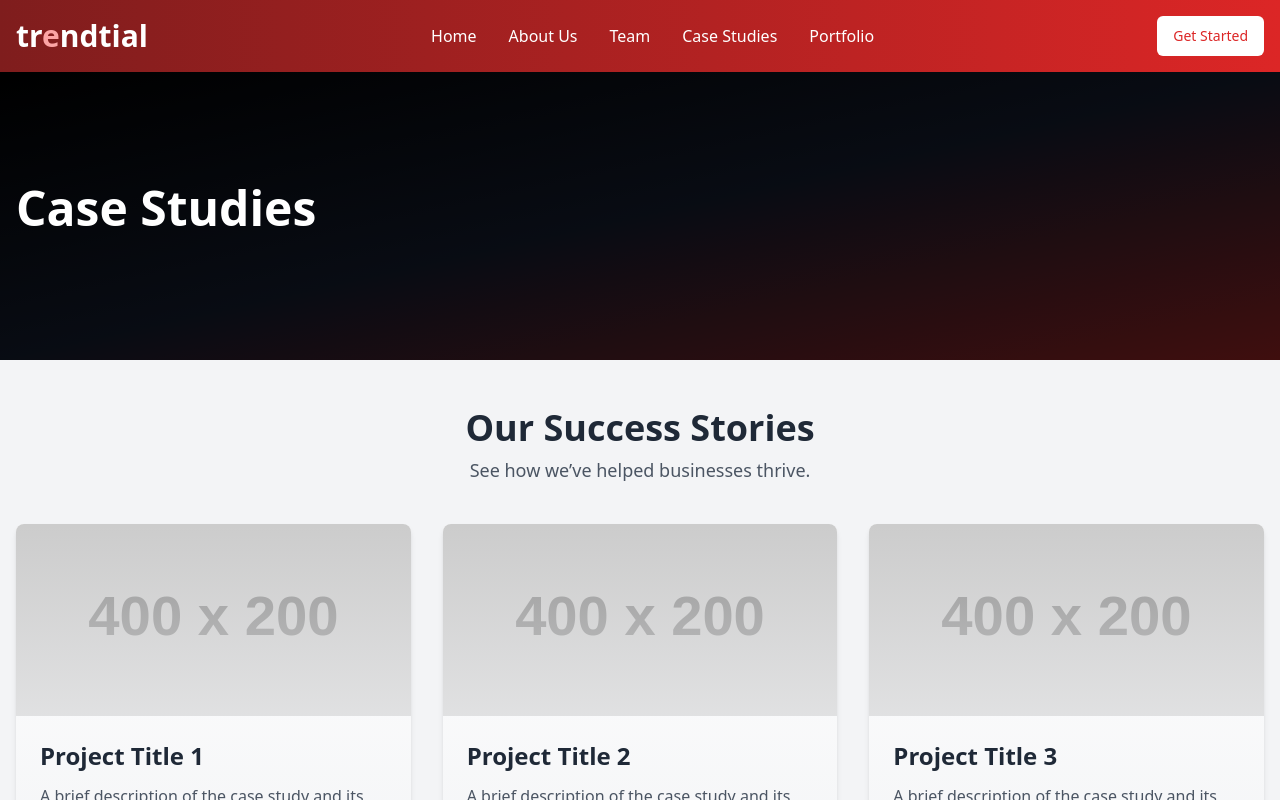
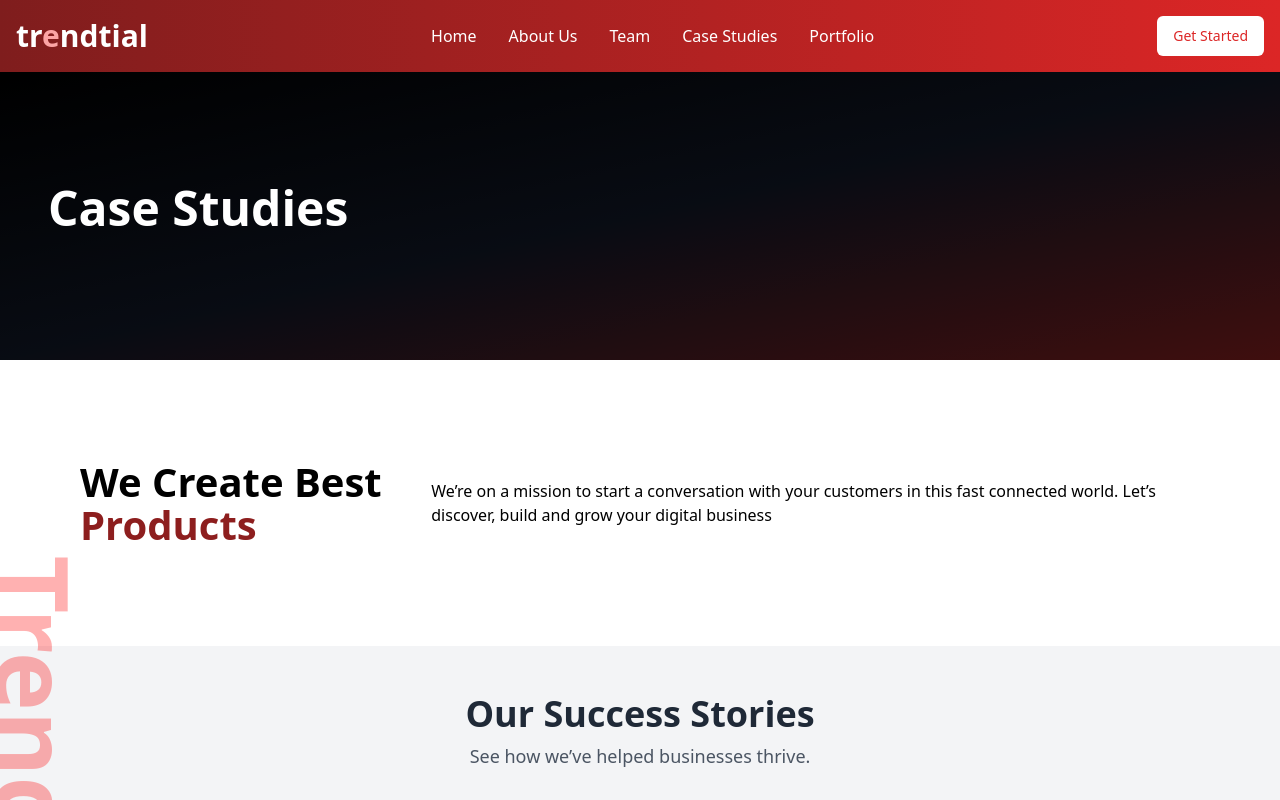
Before and after one commit to HassanRashid15/TredentialMarketing, a React (Vite) app: page /casestudies in a window 1280 px wide. Shown: the top 800 px of the page. Built offline with nearby package versions, Linux system fonts and the light colour scheme.

Commit message:
New Changes Added

```diff
--- a/src/Styling/casestudie.css
+++ b/src/Styling/casestudie.css
@@ -1,3 +1,55 @@
 .main-content-area-custom{
     min-height: calc(100vh - 195px - 72px);
 }
+
+
+.user-case-studies-custom{
+    width: 100%;
+    max-width: 95%;
+    margin: auto;
+}
+
+.services-content-custom {
+    width: 100%;
+    max-width: 90%;
+    margin: 100px auto;
+}
+
+.services-content-custom h2 {
+z-index: 2 !important;
+    fill: red;
+    -webkit-text-fill-color: red;
+    -webkit-background-clip: text;
+    background-color: initial;
+    color: #f0f1f2;
+    font-size: 100px;
+    font-weight: 700;
+    left: -52.5%;
+    line-height: 1;
+    opacity: 30%;
+    transform: rotate(90deg);
+    min-width: 100%;
+    position: absolute;
+    text-align: center;
+    top: 270px;
+}
+.services-content-custom span{
+    color:#8d1e1e ;
+}
+.services-content-custom h1{
+    font-size: 40px;
+    line-height: 43px;
+}
+.services-content-custom p{
+        font-weight: 400;
+    font-size: 16px;
+    color: black;
+    margin: 0;
+}
+
+
+.services-success-story{
+        width: 100%;
+    margin: auto;
+    max-width: 89.5%;
+}
--- a/src/components/CaseStudiesLayout.tsx
+++ b/src/components/CaseStudiesLayout.tsx
@@ -23,7 +23,7 @@ const caseStudiesData = [
 
 function CaseStudiesLayout() {
   return (
-    <div className="max-w-6xl mx-auto p-6">
+    <div className="max-w-6xl mx-auto p-9 px-0">
       <h2 className="text-3xl font-bold text-center mb-8">Our Project</h2>
       <div className="grid md:grid-cols-3 gap-8">
         {caseStudiesData.map((caseStudy) => (
--- a/src/components/SuccessStories.tsx
+++ b/src/components/SuccessStories.tsx
@@ -18,15 +18,25 @@ function SuccessStories() {
 
   return (
     <div className="bg-gray-100 py-12">
-      <div className="container mx-auto px-4">
+      <div className="services-success-story">
+        <div className="container px-4">
           <div className="text-center mb-10">
-          <h2 className="text-4xl font-bold text-gray-800">Our Success Stories</h2>
-          <p className="text-lg text-gray-600 mt-2">See how we’ve helped businesses thrive.</p>
+            <h2 className="text-4xl font-bold text-gray-800">
+              Our Success Stories
+            </h2>
+            <p className="text-lg text-gray-600 mt-2">
+              See how we’ve helped businesses thrive.
+            </p>
           </div>
 
           <div className="grid grid-cols-1 sm:grid-cols-2 lg:grid-cols-3 gap-8">
-          {successStories.slice(0, showAll ? successStories.length : 3).map((story, index) => (
-            <div key={index} className="bg-white rounded-lg shadow-md overflow-hidden hover:shadow-lg transition duration-300 relative">
+            {successStories
+              .slice(0, showAll ? successStories.length : 3)
+              .map((story, index) => (
+                <div
+                  key={index}
+                  className="bg-white rounded-lg shadow-md overflow-hidden hover:shadow-lg transition duration-300 relative"
+                >
                   <img
                     src="https://via.placeholder.com/400x200"
                     alt="Case Study Thumbnail"
@@ -34,12 +44,17 @@ function SuccessStories() {
                   />
                   <div
                     className="absolute inset-0 bg-gradient-to-t from-gray-100 to-transparent"
-                style={{ bottom: '0' }}
+                    style={{ bottom: "0" }}
                   />
                   <div className="p-6 relative">
-                <h3 className="text-2xl font-semibold text-gray-800 mb-3">{story.title}</h3>
+                    <h3 className="text-2xl font-semibold text-gray-800 mb-3">
+                      {story.title}
+                    </h3>
                     <p className="text-gray-600 mb-4">{story.description}</p>
-                <a href="#" className="text-red-600 font-medium hover:underline">
+                    <a
+                      href="#"
+                      className="text-red-600 font-medium hover:underline"
+                    >
                       View More &rarr;
                     </a>
                   </div>
@@ -52,8 +67,9 @@ function SuccessStories() {
               onClick={handleToggle}
               className="bg-red-600 text-white px-6 py-3 rounded-full text-lg font-medium hover:bg-red-800 transition duration-300"
             >
-            {showAll ? 'Show Less' : 'Show More'}
+              {showAll ? "Show Less" : "Show More"}
             </button>
+          </div>
         </div>
       </div>
     </div>
--- a/src/pages/CaseStudies.tsx
+++ b/src/pages/CaseStudies.tsx
@@ -11,23 +11,32 @@ function CaseStudies() {
   return (
     <div className="casestudeies-parent-custom">
       {/* Background Section */}
-      <div
-        className="bg-gradient-to-br from-black via-gray-900 to-red-900 h-72"
-      >
+
+      <div className="bg-gradient-to-br from-black via-gray-900 to-red-900 h-72">
         {/* Overlay and Content */}
         <div className="flex items-center justify-start h-full bg-black bg-opacity-50">
-          <div className="text-start text-white max-w-xl px-4">
-            {/* Title */}
+          <div className="text-start text-white px-4 user-case-studies-custom">
             <h1 className="text-5xl font-bold mb-4">Case Studies</h1>
           </div>
         </div>
       </div>
- <SuccessStories/>
-<CaseStudiesLayout/>
-<CaseStudiesTestimonial/>
-<PricingTable/>
-<CaseStudiesFAQ/>
-<Newsletter/>
+      <div className="services-content-custom flex items-center mb-8 px-4 relative">
+        <h1 className="text-3xl font-bold">
+          We Create Best <span>Products</span>
+        </h1>
+        <h2>Trendtial</h2>
+        <p className="mt-4 text-gray-600">
+          We’re on a mission to start a conversation with your customers in this
+          fast connected world. Let’s discover, build and grow your digital
+          business
+        </p>
+      </div>
+      <SuccessStories />
+      <CaseStudiesLayout />
+      <CaseStudiesTestimonial />
+      <PricingTable />
+      <CaseStudiesFAQ />
+      <Newsletter />
     </div>
   );
 }
```
Lines whose indentation alone changed are shown as unchanged.
